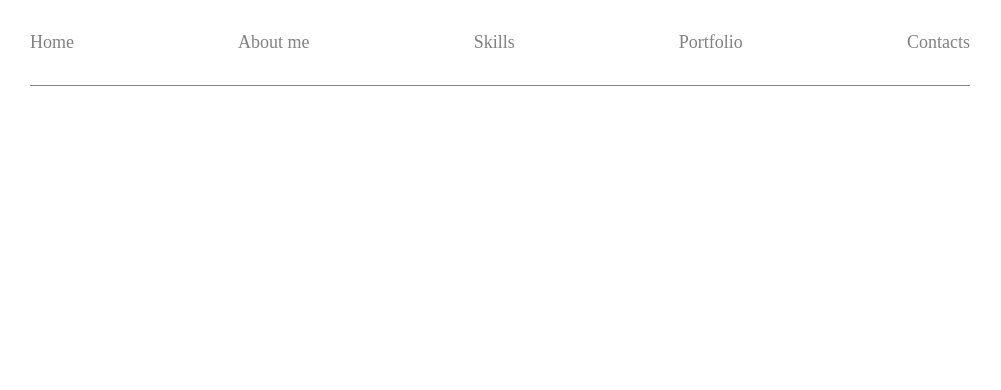
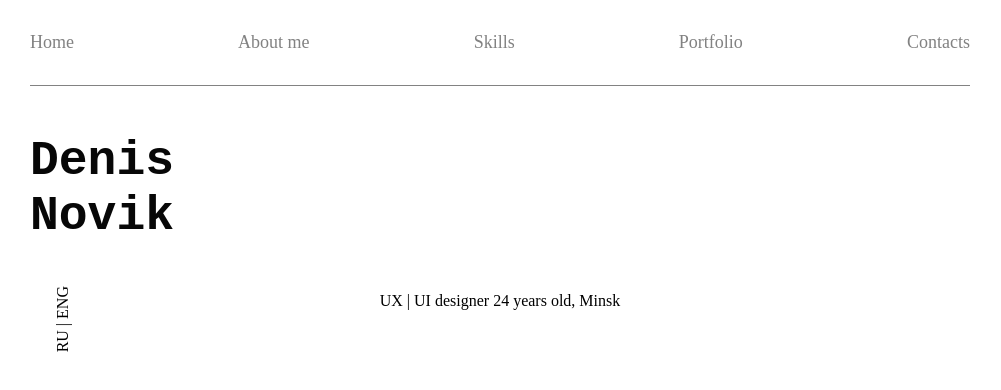
Before and after one commit to AlEkSeI8989/html-css-project-1, a plain HTML site: page index.html in a window 1280 px wide. Shown: the whole page, without its empty margins (140-1141 px from the left). Drawn offline with nearby package versions, Linux system fonts and the light colour scheme.

Commit message:
пытался сверстать

```diff
--- a/assets/css/style.css
+++ b/assets/css/style.css
@@ -1,5 +1,5 @@
 .container {
-  width: 940px;
+  max-width: 940px;
   margin: 0 auto;
 }
 .menu {
@@ -18,3 +18,18 @@
   color: #070707;
   cursor: pointer;
 }
+.intro__title {
+  color: #070707;
+  font-size: 48px;
+}
+.zgn {
+  text-align:center ;
+}
+.lang {
+  transform: rotate(-90deg);
+  text-align: end;
+  position: absolute;
+}
+.spase {
+  display: block;
+  justify-content: space-between;
--- a/index.html
+++ b/index.html
@@ -7,7 +7,7 @@
       href="https://cdnjs.cloudflare.com/ajax/libs/normalize/8.0.1/normalize.min.css"
     />
     <link rel="stylesheet" href="assets/css/style.css" />
-    <title>ВК</title>
+    <title>Проект</title>
   </head>
   <body>
     <!--HEADER START-->
@@ -23,5 +23,18 @@
       </div>
     </header>
     <!--HEADER END-->
+    <div class="container">
+        <div class="spase">
+      <h1>
+        <pre class="intro__title">
+Denis
+Novik
+</pre>
+      </h1>
+      <div class="zgn"> UX | UI designer 24 years old, Minsk </div>
+      <div class="lang">RU | ENG</div>
+      </div>
+    </div>
+    </div>
   </body>
 </html>
```
Also changed, not shown: assets/images/BSPP2266.png (added), 1 other file.
